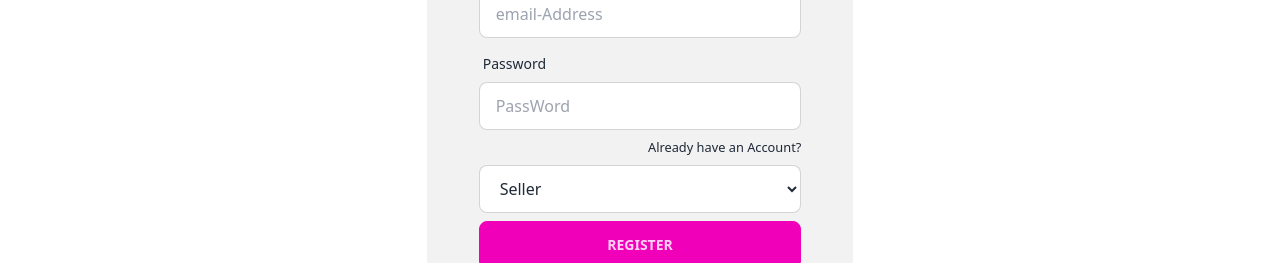
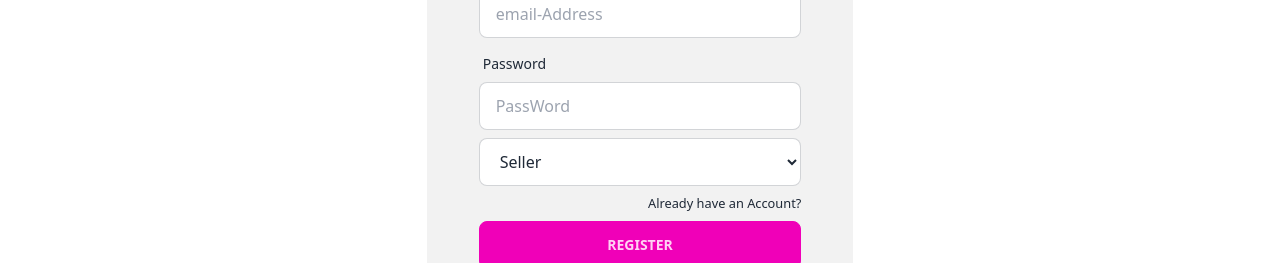
Before and after one commit to UniqueCoderRihan/Kahini, a React (Vite) app: page /register in a window 1280 px wide. Shown: the part 900-1163 px from the top of the page. Built offline with nearby package versions, Linux system fonts and the light colour scheme.

Commit message:
form Vaildation

```diff
--- a/src/Pages/Login/Login.jsx
+++ b/src/Pages/Login/Login.jsx
@@ -5,31 +5,23 @@ const Login = () => {
     const { register, handleSubmit } = useForm();
     const onSubmit = data => console.log(data);
     return (
-        // <form onSubmit={handleSubmit(onSubmit)}>
-        //     <input {...register("firstName")} />
-        //     <select {...register("gender")}>
-        //         <option value="female">female</option>
-        //         <option value="male">male</option>
-        //         <option value="other">other</option>
-        //     </select>
-        //     <input type="submit" />
-        // </form>
+
         <div className="bg-base-200 mx-auto sm:w-1/3 p-5 my-4 rounded-3xl">
             <img src="https://i.ibb.co/M2GJH3g/techzoxne-1.png" alt="techzoxne-1" className='rounded-lg p-5' />
             <p className="text-3xl ">Please Login Your Account</p>
-            <form>
+            <form onSubmit={handleSubmit(onSubmit)}>
                 <div className="card-body ">
                     <div className="form-control">
                         <label className="label">
                             <span className="label-text">Email</span>
                         </label>
-                        <input type="text" placeholder="email" className="input input-bordered" />
+                        <input  {...register("email", { required: true })} type="text" placeholder="email" className="input input-bordered" />
                     </div>
                     <div className="form-control">
                         <label className="label">
                             <span className="label-text">Password</span>
                         </label>
-                        <input type="text" placeholder="PassWord" className="input input-bordered" />
+                        <input  {...register("password", { required: true })} type="text" placeholder="PassWord" className="input input-bordered" />
                     </div>
                     <div className="flex">
                         <p><small>Forget Password?</small></p>
--- a/src/Pages/SingUp/SingUp.jsx
+++ b/src/Pages/SingUp/SingUp.jsx
@@ -8,42 +8,43 @@ const SingUp = () => {
         <div className="bg-base-200 mx-auto sm:w-1/3 p-5 my-4 rounded-3xl">
             <img src="https://i.ibb.co/M2GJH3g/techzoxne-1.png" alt="techzoxne-1" className='rounded-lg p-5' />
             <p className="text-3xl ">Welcome for Joining With Us </p>
-            <form>
+            <form  onSubmit={handleSubmit(onSubmit)}>
                 <div className="card-body ">
                     <div className="form-control">
                         <label className="label">
                             <span className="label-text">Full Name</span>
                         </label>
-                        <input type="text" placeholder="Enter Your Full Name" className="input input-bordered" />
+                        <input  {...register("name", { required: true })} type="text" placeholder="Enter Your Full Name" className="input input-bordered" />
                     </div>
                     <div className="form-control">
                         <label className="label">
                             <span className="label-text">Photo Url</span>
                         </label>
-                        <input type="text" placeholder="Photo Url" className="input input-bordered" />
+                        <input  {...register("photo", { required: true })} type="text" placeholder="Photo Url" className="input input-bordered" />
                     </div>
                     <div className="form-control">
                         <label className="label">
                             <span className="label-text">Email</span>
                         </label>
-                        <input type="email" placeholder="email-Address" className="input input-bordered" />
+                        <input  {...register("email", { required: true })} type="email" placeholder="email-Address" className="input input-bordered" />
                     </div>
                     <div className="form-control">
                         <label className="label">
                             <span className="label-text">Password</span>
                         </label>
-                        <input type="text" placeholder="PassWord" className="input input-bordered" />
+                        <input  {...register("password", { required: true })} type="text" placeholder="PassWord" className="input input-bordered" />
+                    </div>
+                    <div className="form-control">
+                        <select  {...register("role", { required: true })}  className="input input-bordered" >
+                            <option value="seller">Seller</option>
+                            <option value="buyer">Buyer</option>
+                        </select>
                     </div>
                     <div className="flex">
 
                         <p className="flex justify-end"><small><Link to='/login'>Already have an Account?</Link></small></p>
                     </div>
-                    <div className="form-control">
-                        <select  className="input input-bordered" >
-                            <option value="">Seller</option>
-                            <option value="">Buyer</option>
-                        </select>
-                    </div>
+
                     <button className="btn btn-secondary">Register</button>
                 </div>
 
```
